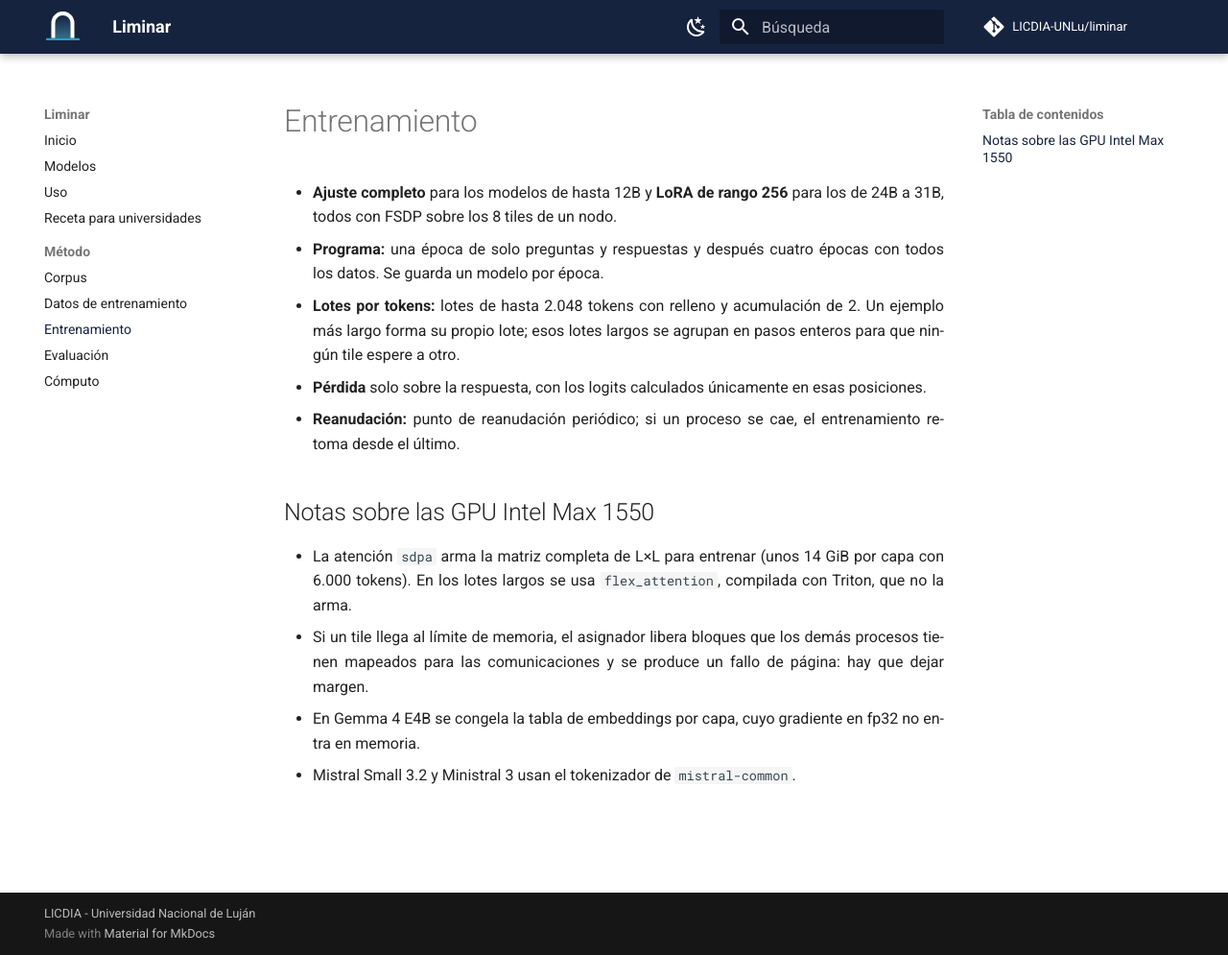
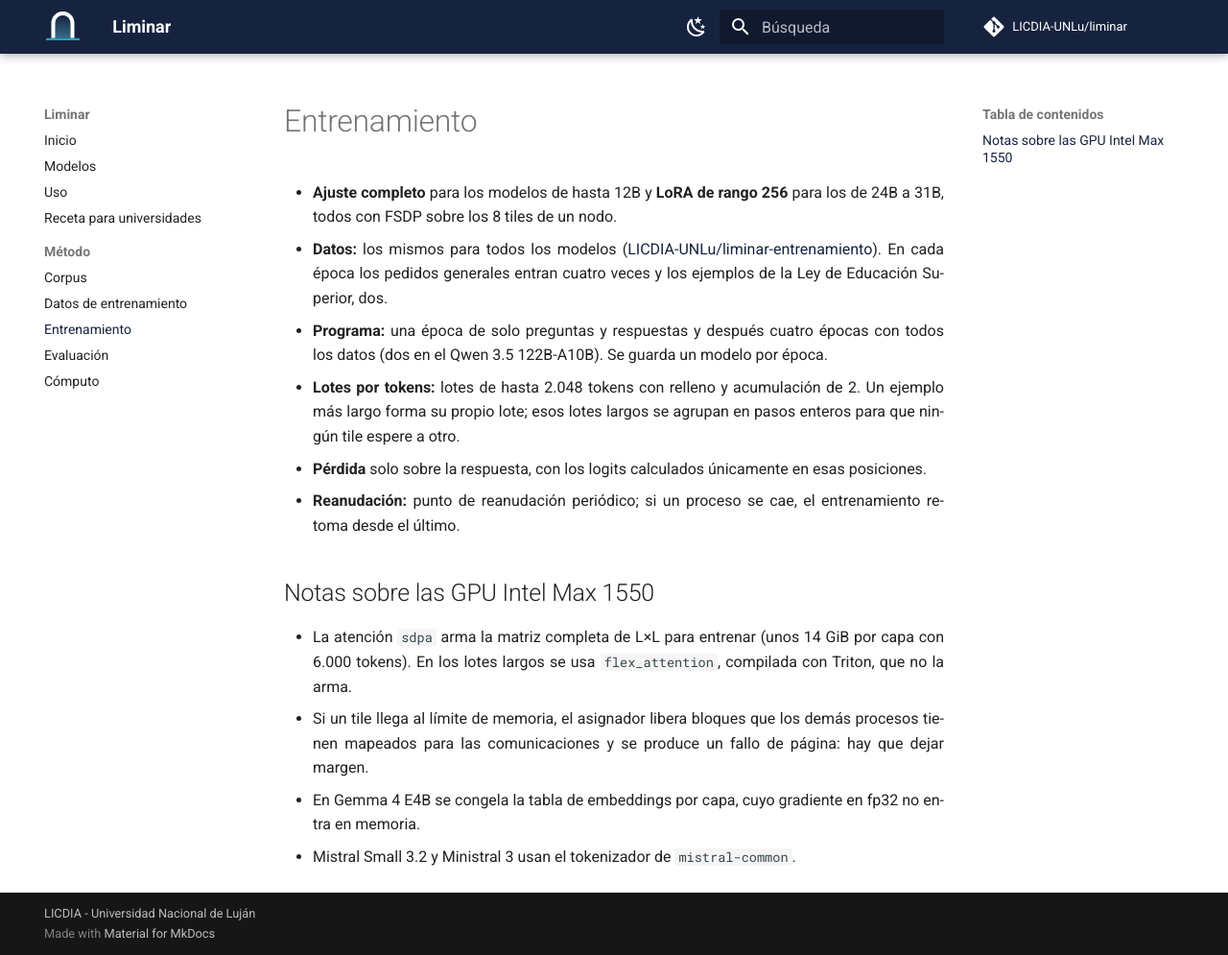
Before and after one commit to LICDIA-UNLu/liminar, an MkDocs documentation site: the page built from docs/entrenamiento.md, in a window 1280 px wide and 995 px high. Shown: the whole window at 96% size. Built offline with MkDocs 1.6.1 and Material for MkDocs 9.7.7, drawn with Linux system fonts in a browser that asks for light colours; comment, search, counter and statistics services are not loaded.

Commit message:
Aclara los datos y el programa de entrenamiento
Documenta el dataset compartido, la frecuencia de los ejemplos y las dos épocas del Qwen 3.5 122B-A10B.

```diff
--- a/docs/entrenamiento.md
+++ b/docs/entrenamiento.md
@@ -2,8 +2,11 @@
 
 - **Ajuste completo** para los modelos de hasta 12B y **LoRA de rango 256** para los de 24B a 31B, todos con FSDP
   sobre los 8 tiles de un nodo.
-- **Programa:** una época de solo preguntas y respuestas y después cuatro épocas con todos los datos. Se guarda un
-  modelo por época.
+- **Datos:** los mismos para todos los modelos
+  ([LICDIA-UNLu/liminar-entrenamiento](https://huggingface.co/datasets/LICDIA-UNLu/liminar-entrenamiento)). En cada
+  época los pedidos generales entran cuatro veces y los ejemplos de la Ley de Educación Superior, dos.
+- **Programa:** una época de solo preguntas y respuestas y después cuatro épocas con todos los datos (dos en el
+  Qwen 3.5 122B-A10B). Se guarda un modelo por época.
 - **Lotes por tokens:** lotes de hasta 2.048 tokens con relleno y acumulación de 2. Un ejemplo más largo forma su propio
   lote; esos lotes largos se agrupan en pasos enteros para que ningún tile espere a otro.
 - **Pérdida** solo sobre la respuesta, con los logits calculados únicamente en esas posiciones.
```
